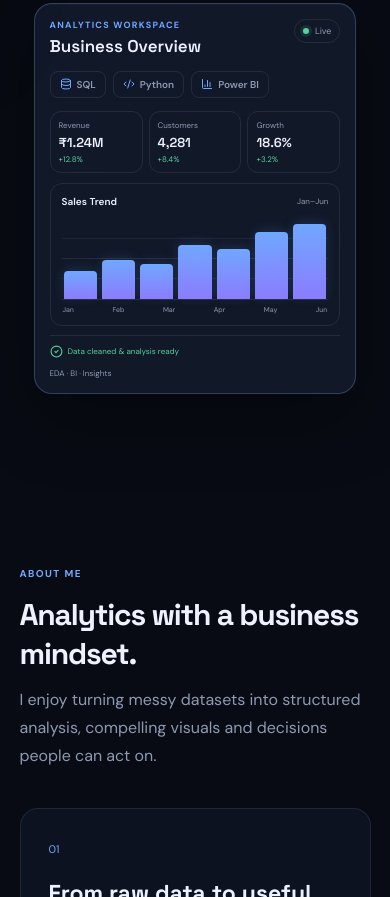
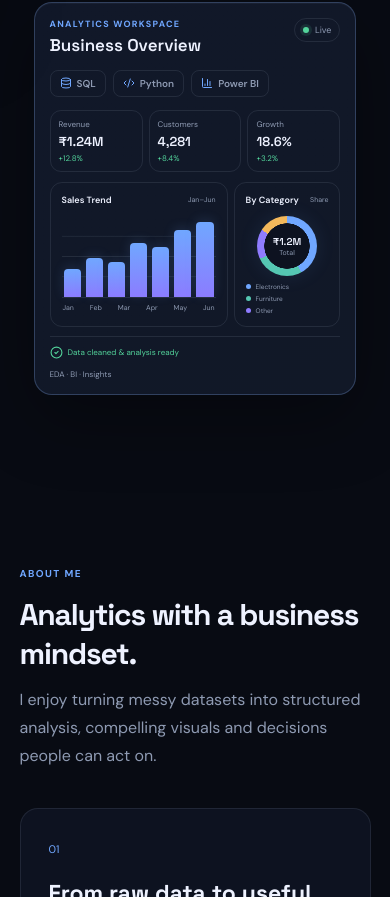
Before and after one commit to ManjunathGlO/Data-Analysis-Portfolio, a React (Vite) app: page / in a window 390 px wide. Shown: the part 827-1724 px from the top of the page. Built offline with nearby package versions, Linux system fonts and the light colour scheme.

Commit message:
update css

```diff
--- a/src/styles.css
+++ b/src/styles.css
@@ -2310,12 +2310,42 @@ footer {
     font-size: 13px;
   }
 
+  /* Keep both analytics panels visible on mobile.
+     Two compact columns preserve the desktop dashboard structure
+     and prevent the category/donut panel from being hidden. */
   .analytics-charts {
-    grid-template-columns: 1fr;
+    grid-template-columns: minmax(0, 1.5fr) minmax(0, 0.9fr);
+    gap: 6px;
   }
 
   .analytics-category {
-    display: none;
+    display: block;
+    min-width: 0;
+  }
+
+  .analytics-panel {
+    min-width: 0;
+  }
+
+  .analytics-panel__head {
+    gap: 4px;
+  }
+
+  .analytics-panel__head span {
+    font-size: 9px;
+  }
+
+  .analytics-panel__head small {
+    font-size: 7px;
+  }
+
+  .analytics-donut {
+    width: 60px;
+    height: 60px;
+  }
+
+  .analytics-legend span {
+    font-size: 6.5px;
   }
 
   .analytics-footer {
@@ -2559,9 +2589,11 @@ footer {
 }
 
 /* =========================================================
-   RESUME TIMELINE — CLEAN THIN VERTICAL LINE
-   No dots / no markers.
-   The rail is aligned to the exact center of the icon column.
+   RESUME TIMELINE — EXACT CENTERED MILESTONE DOTS
+   NTTF + ExcelR only.
+   The 1px rail is centered from the card edge, and each dot's
+   CENTER is positioned on that exact same x-coordinate.
+   The dot background masks the rail underneath it.
 ========================================================= */
 
 .resume-timeline-card {
@@ -2569,23 +2601,22 @@ footer {
   --resume-line-x: 44.5px;
 }
 
-/* One continuous, 2px vertical rail */
+/* One thin rail */
 .resume-timeline-card::after {
   content: "";
   position: absolute;
   left: var(--resume-line-x);
   top: 43px;
   bottom: 43px;
-  width: 2px;
+  width: 1px;
   transform: translateX(-50%);
-  border-radius: 999px;
   background: var(--accent);
   opacity: 0.95;
   z-index: 0;
   pointer-events: none;
 }
 
-/* Keep every icon above the rail */
+/* Keep timeline content above the rail */
 .resume-timeline-card .timeline-item {
   position: relative;
   z-index: 1;
@@ -2597,44 +2628,109 @@ footer {
   background: var(--panel);
 }
 
-/* No timeline dots or pseudo-elements */
+/* Remove any old/generated dot rules */
 .resume-timeline-card .timeline-item::before,
 .resume-timeline-card .timeline-item::after,
 .resume-timeline-card .timeline-icon::before,
-.resume-timeline-card .timeline-icon::after,
+.resume-timeline-card .timeline-icon::after {
+  display: none !important;
+  content: none !important;
+}
+
+/* ---------------------------------------------------------
+   NTTF + ExcelR dots
+   Their CENTER is exactly on --resume-line-x.
+   Desktop content starts at 26 + 42 + 14 = 82px.
+   82 - 44.5 = 37.5px, therefore left = -37.5px.
+   --------------------------------------------------------- */
+
+.resume-timeline-card .resume-sub-item,
+.resume-timeline-card .resume-experience + .resume-experience {
+  position: relative;
+}
+
+.resume-timeline-card .resume-sub-item::before,
+.resume-timeline-card .resume-experience + .resume-experience::before {
+  content: "";
+  position: absolute;
+  left: calc(-1 * (var(--resume-line-x) - 0px));
+  top: 9px;
+  width: 10px;
+  height: 10px;
+  box-sizing: border-box;
+  transform: translateX(-50%);
+  border: 1.5px solid var(--accent);
+  border-radius: 50%;
+  background: var(--panel);
+  z-index: 5;
+  pointer-events: none;
+}
+
+/* Exact horizontal correction:
+   The pseudo-element is positioned from the content column.
+   These offsets place its CENTER on the rail. */
+@media (min-width: 761px) {
+  /* Desktop content column begins 82px from the card edge.
+     Rail center = 44.5px, so dot center is 37.5px left of content. */
+  .resume-timeline-card .resume-sub-item::before,
+  .resume-timeline-card .resume-experience + .resume-experience::before {
+    left: -37.5px;
+  }
+}
+
+@media (max-width: 760px) {
+  /* Mobile content column begins 69px from the card edge.
+     Rail center = 38.5px, so dot center is 30.5px left of content. */
+  .resume-timeline-card {
+    --resume-line-x: 38.5px;
+  }
+
+  .resume-timeline-card::after {
+    top: 41px;
+    bottom: 41px;
+    width: 1px;
+  }
+
+  .resume-timeline-card .resume-sub-item::before,
+  .resume-timeline-card .resume-experience + .resume-experience::before {
+    left: -32.5px;
+  }
+}
+
+@media (max-width: 520px) {
+  /* <=520px content column begins 67px from the card edge.
+     Rail center = 36.5px, so dot center is 30.5px left of content. */
+  .resume-timeline-card {
+    --resume-line-x: 36.5px;
+  }
+
+  .resume-timeline-card .resume-sub-item::before,
+  .resume-timeline-card .resume-experience + .resume-experience::before {
+    left: -32.5px;
+  }
+}
+
+/* Keep only the requested NTTF and ExcelR circles. */
 .resume-timeline-card .timeline-dot,
 .resume-timeline-card .education-dot,
 .resume-timeline-card .excelr-dot {
   display: none !important;
-  content: none !important;
-}
-
-/* Preserve the exact horizontal relationship:
-   card left padding = 26px
-   timeline column = 42px
-   icon width = 37px
-   icon center = 26 + 18.5 = 44.5px */
-.resume-timeline-card .timeline-item {
-  grid-template-columns: 42px minmax(0, 1fr);
-  gap: 14px;
-}
-
+}
+
+
+/* FINAL MOBILE ALIGNMENT OVERRIDE
+   The screenshot showed the dots 2px right of the rail.
+   Shift only the circles left by 2px; Y position stays unchanged. */
 @media (max-width: 760px) {
-  /* Mobile: padding 20px + half of 37px icon = 38.5px */
-  .resume-timeline-card {
-    --resume-line-x: 38.5px;
-  }
-
-  .resume-timeline-card::after {
-    top: 41px;
-    bottom: 41px;
-    width: 2px;
+  .resume-timeline-card .resume-sub-item::before,
+  .resume-timeline-card .resume-experience + .resume-experience::before {
+    left: -32.5px !important;
   }
 }
 
 @media (max-width: 520px) {
-  /* <=520px: padding becomes 18px, so icon center = 36.5px */
-  .resume-timeline-card {
-    --resume-line-x: 36.5px;
-  }
-}
+  .resume-timeline-card .resume-sub-item::before,
+  .resume-timeline-card .resume-experience + .resume-experience::before {
+    left: -32.5px !important;
+  }
+}
```
